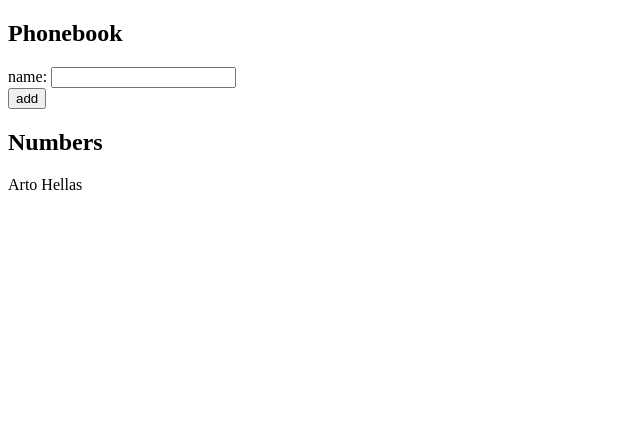
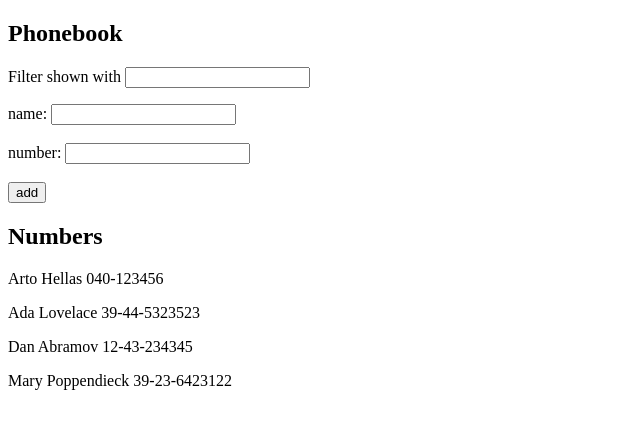
Before and after one commit to codistiano/fullstackopen, a React (Vite) app in the folder Part-2/Phonebook/: page / in a window 1280 px wide. Shown: the top 428 px of the page, without its empty margins (0-640 px from the left). Built offline with nearby package versions, Linux system fonts and the light colour scheme.

Commit message:
Exercise 2.7 - 2.9 Submission

```diff
--- a/Part-2/Phonebook/src/App.jsx
+++ b/Part-2/Phonebook/src/App.jsx
@@ -1,25 +1,67 @@
 import { useState } from "react";
 
 const App = () => {
-  const [persons, setPersons] = useState([{ name: "Arto Hellas" }]);
+  const [persons, setPersons] = useState([
+    { name: "Arto Hellas", number: "040-123456", id: 1 },
+    { name: "Ada Lovelace", number: "39-44-5323523", id: 2 },
+    { name: "Dan Abramov", number: "12-43-234345", id: 3 },
+    { name: "Mary Poppendieck", number: "39-23-6423122", id: 4 },
+  ]);
+
   const [newName, setNewName] = useState("");
+  const [newNum, setNewNum] = useState("");
+  const [search, setSearch] = useState("");
+  const [results, setResults] = useState(persons);
+
+  const filterer = (e) => {
+    const searchValue = e.target.value;
+    setSearch(searchValue);
+
+    const filtered = persons.filter((person) =>
+      person.name.toLowerCase().includes(searchValue.toLowerCase())
+    );
+
+    setResults(filtered);
+  };
 
   const handleSubmit = (e) => {
     e.preventDefault();
-    const newObj = persons.concat({ name: newName });
 
+    const checkName = persons.some((person) => person.name === newName);
+
+    if (checkName) {
+      alert(`${newName} is already added to phonebook`);
+      return;
+    }
+
+    const newObj = persons.concat({
+      name: newName,
+      number: newNum,
+      id: persons.length + 1,
+    });
     setPersons(newObj);
+    setResults(newObj);
     setNewName("");
+    setNewNum("");
   };
 
   return (
     <div>
       <h2>Phonebook</h2>
+      <p>
+        Filter shown with <input onChange={filterer} value={search} />
+      </p>
       <form>
         <div>
           name:{" "}
           <input onChange={(e) => setNewName(e.target.value)} value={newName} />
         </div>
+        <br />
+        <div>
+          number:{" "}
+          <input onChange={(e) => setNewNum(e.target.value)} value={newNum} />
+        </div>
+        <br />
         <div>
           <button onClick={handleSubmit} type="submit">
             add
@@ -27,9 +69,11 @@
         </div>
       </form>
       <h2>Numbers</h2>
-      {persons.map((person) => {
-        return <p key={person.name}>{person.name}</p>;
-      })}
+      {results.map((person) => (
+        <p key={person.name}>
+          {person.name} {person.number}
+        </p>
+      ))}
     </div>
   );
 };
```
